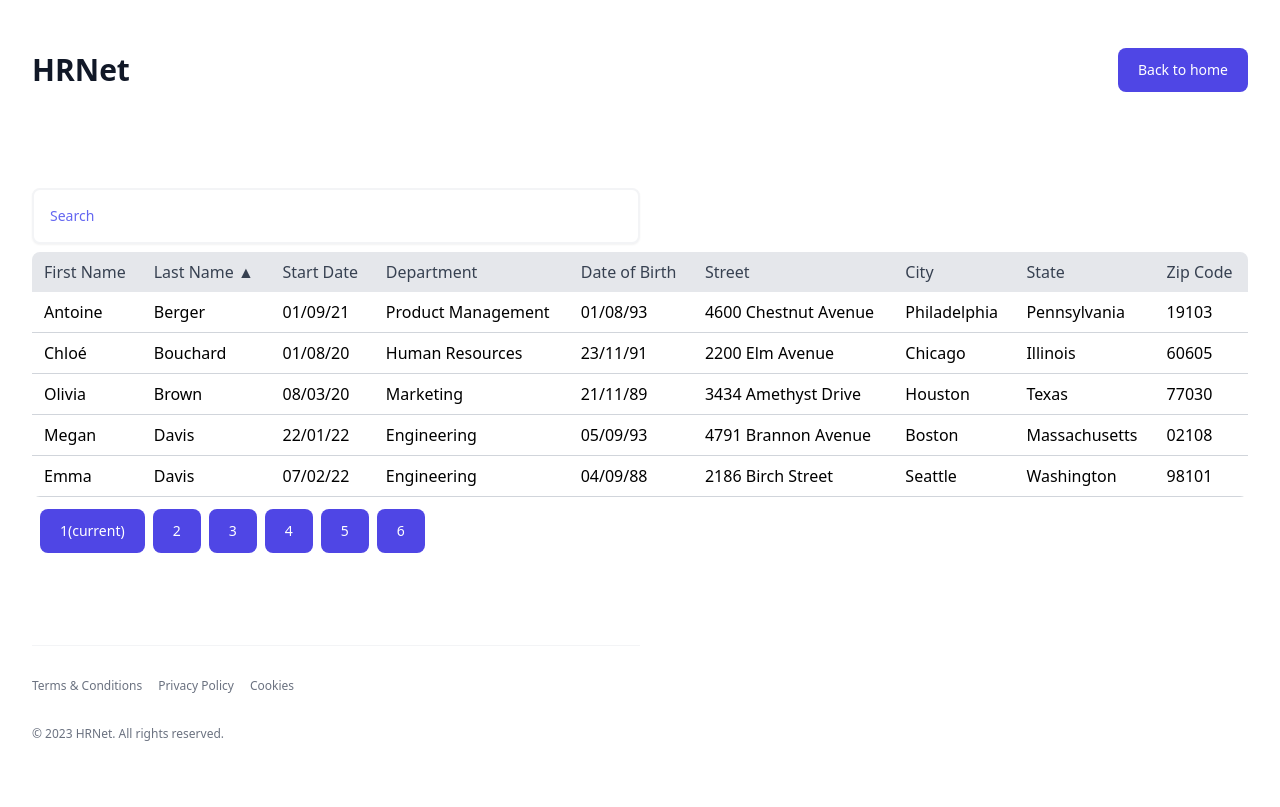
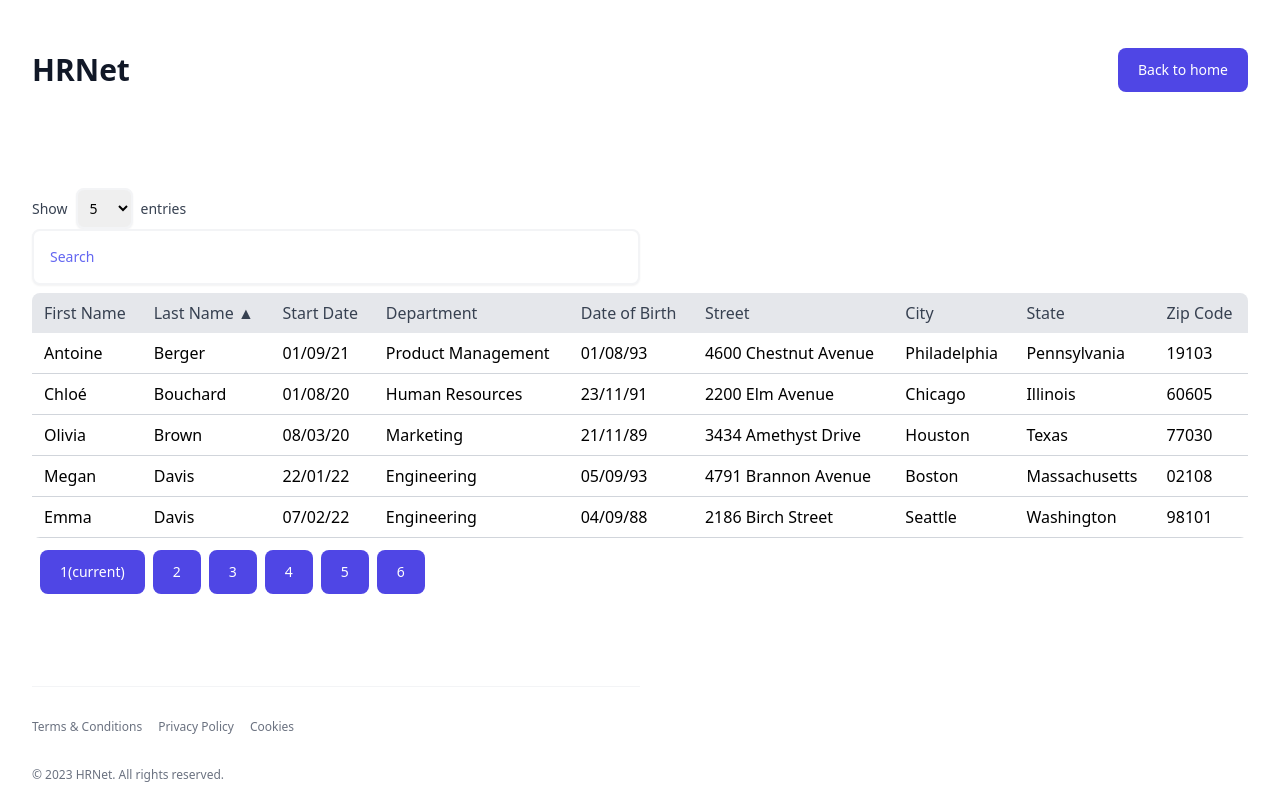
Before and after one commit to Marcoguzman211/Marco_Guzman_14_022022, a React (Create React App) app: page /employees in a window 1280 px wide. Built offline with nearby package versions, Linux system fonts and the light colour scheme.

Commit message:
mentorat fix

```diff
--- a/src/components/EmployeeList.jsx
+++ b/src/components/EmployeeList.jsx
@@ -10,7 +10,7 @@ const EmployeeList = () => {
 	// Set up the current page to be displayed initially as page 1
 	const [currentPage, setCurrentPage] = useState(1);
 	// Set up the number of employees to be displayed per page to 5
-	const [employeesPerPage] = useState(5);
+	const [employeesPerPage, setEmployeesPerPage] = useState(5);
 	// Set up the search term for filtering employees initially as an empty string
 	const [searchTerm, setSearchTerm] = useState('');
 	// Set up the initial sort order to be ascending
@@ -102,6 +102,19 @@ const EmployeeList = () => {
 
 	return (
 		<div className="mx-auto max-w-screen-xl px-4 py-8 sm:py-12 sm:px-6 lg:px-8">
+			<Form.Group controlId="employeesPerPage" className="flex items-center space-x-2">
+				<Form.Label className="text-gray-700 font-medium text-sm">Show</Form.Label>
+				<Form.Control
+					as="select"
+					value={employeesPerPage}
+					onChange={(event) => setEmployeesPerPage(Number(event.target.value))}
+					className="rounded-lg p-2 text-sm placeholder-indigo-500 shadow-sm border-2 border-gray-100">
+					<option value="5">5</option>
+					<option value="10">10</option>
+					<option value="15">15</option>
+				</Form.Control>
+				<Form.Label className="text-gray-700 font-medium text-sm">entries</Form.Label>
+			</Form.Group>
 			<Form.Group controlId="searchTerm">
 				<Form.Control type="text" placeholder="Search"
 				              value={searchTerm}
```
